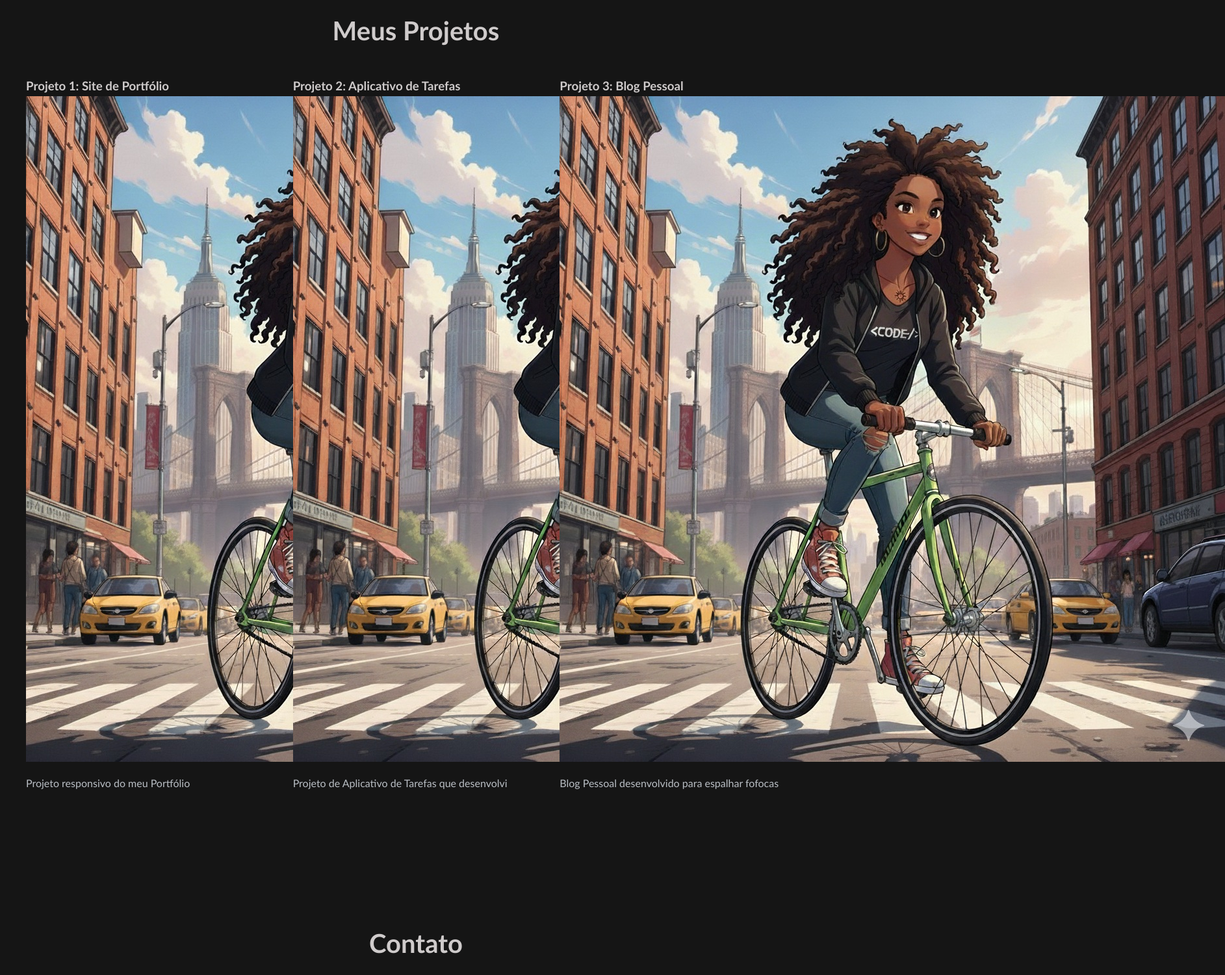
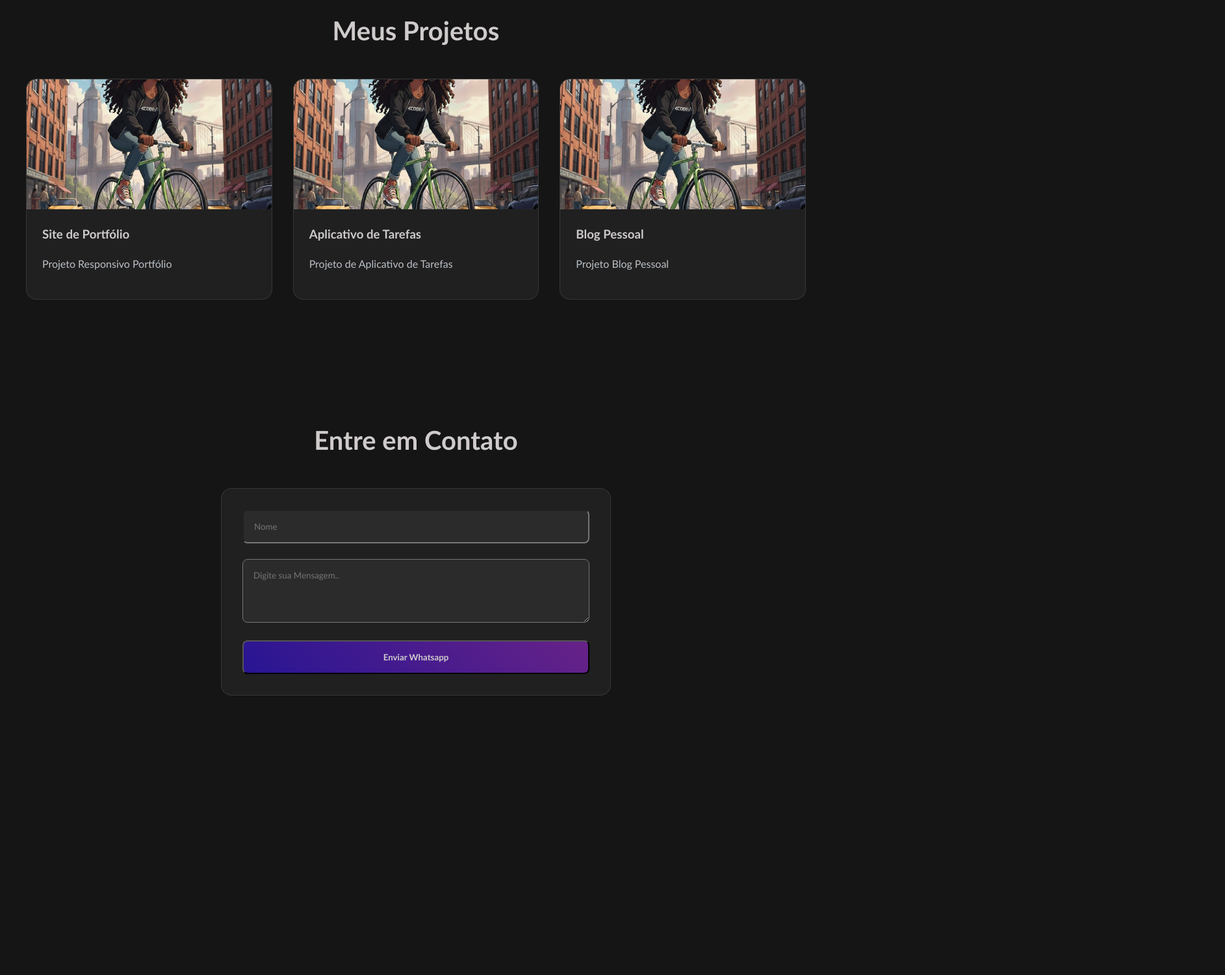
Before and after one commit to cyclist-dev/Iniciando-JS-TESTEMeuPortfolio, a plain HTML site: page index.html in a window 1280 px wide. Shown: the part 1300-2800 px from the top of the page at 65% size, 1885 px wide, since content can reach past the window. After the commit the page ends 2466 px from the top, so only its background shows below. Drawn offline with Linux system fonts and the light colour scheme.

Commit message:
código terminado

```diff
--- a/index.html
+++ b/index.html
@@ -1,5 +1,5 @@
 <!DOCTYPE html>
-<html lang="ept-br">
+<html lang="pt-br">
 
 <head>
     <meta charset="UTF-8">
@@ -9,6 +9,9 @@
 </head>
 
 <body>
+
+    <div class="particulas"></div>
+
     <nav class="navegacao">
         <ul class="menu">
             <li>
@@ -26,7 +29,7 @@
         </ul>
     </nav>
 
-    <main id="#inicio" class="cabecalho">
+    <main id="inicio" class="cabecalho">
         <img src="img/marcela.jpg" alt="Foto de Marcela Costa" class="foto-perfil">
         <h1>Marcela Costa</h1>
         <p class="cabecalho-sub-titulo">Desenvolvedora Full Stack</p>
@@ -34,51 +37,81 @@
 
     <section id="sobre" class="sobre">
         <h2 class="sobre-titulo">Sobre mim</h2>
+
         <div class="sobre-caixa">
             <p class="sobre-paragrafo">
                 Olá! Meu nome é Marcela Costa e sou uma desenvolvedora Full Stack apaixonada por criar soluções
                 inovadoras na web. Com experiência em diversas tecnologias, estou sempre em busca de novos desafios para
                 aprimorar minhas habilidades e contribuir para projetos impactantes.
             </p>
-
         </div>
-
     </section>
 
     <section id="projetos" class="projetos">
         <h2 class="projetos-titulo">Meus Projetos</h2>
         <div class="projetos-caixa">
-            <div class="projeto-card">
-                <h3 class="info-projetos">Projeto 1: Site de Portfólio</h3>
-                <img src="img/projeto1.jpg" alt="Projeto 1" class="projeto-imagem">
-                <p class="paragrafo-projetos">Projeto responsivo do meu Portfólio</p>
+            <div class="projetos-card">
+                <img src="img/projeto1.jpg" alt="Projeto 1" class="projetos-imagem">
+                <div class="caixa-textos-projetos">
+                    <h3 class="info-projetos">Site de Portfólio</h3>
+                    <p class="paragrafo-projetos">Projeto Responsivo Portfólio</p>
                 </div>
-            <div class="projeto-card">
-                <h3 class="info-projetos">Projeto 2: Aplicativo de Tarefas</h3>
-                <img src="img/projeto2.jpg" alt="Projeto 2" class="projeto-imagem">
-                <p class="paragrafo-projetos">Projeto de Aplicativo de Tarefas que desenvolvi</p>
             </div>
-            <div class="projeto-card">
-                <h3 class="info-projetos">Projeto 3: Blog Pessoal</h3>
-                <img src="img/projeto3.jpg" alt="Projeto 3" class="projeto-imagem">
-                <p class="paragrafo-projetos">Blog Pessoal desenvolvido para espalhar fofocas</p>
 
+            <div class="projetos-card">
+                <img src="img/projeto2.jpg" alt="Projeto 2" class="projetos-imagem">
+                <div class="caixa-textos-projetos">
+                    <h3 class="info-projetos">Aplicativo de Tarefas</h3>
+                    <p class="paragrafo-projetos">Projeto de Aplicativo de Tarefas</p>
+                </div>
+            </div>
+
+            <div class="projetos-card">
+                <img src="img/projeto3.jpg" alt="Projeto 3" class="projetos-imagem">
+                <div class="caixa-textos-projetos">
+                    <h3 class="info-projetos">Blog Pessoal</h3>
+                    <p class="paragrafo-projetos">Projeto Blog Pessoal</p>
+                </div>
             </div>
         </div>
     </section>
+
     <section id="contato" class="contato">
-        <h2 class="contato-titulo">Contato</h2>
-        <div class="contato-caixa">
-            <form class="formulario-contato" id="formulario">
+        <h2 class="contato-titulo">Entre em Contato</h2>
+
+        <form class="formulario-contato" id="formulario" onsubmit="enviarWhats(event)">
             <div class="grupo-form">
-                    <input placeholder="Nome" class="campo-form">
-                </div>
-                <div class="grupo-form">
-                    <textarea class="text-form" placeholder="Digite sua Mensagem.."></textarea>
+                <input placeholder="Nome" class="campo-form" id="nome">
             </div>
 
+            <div class="grupo-form">
+                <textarea class="campo-form" placeholder="Digite sua Mensagem.." rows="4" id="mensagem"></textarea>
+            </div>
+
+            <button type="submit" class="botao-form">Enviar Whatsapp</button>
 
         </form>
+
+    </section>
+
+    <script>
+
+        function enviarWhats(event) {
+            event.preventDefault();
+
+            const nome = document.getElementById('nome').value;
+            const mensagem = document.getElementById('mensagem').value;
+            const telefone = '5513996619197';
+
+            const texto = `Olá, meu nome é ${nome}, ${mensagem}`;
+            const msgFormatada = encodeURIComponent(texto);
+
+            const url = `https://wa.me/${telefone}?text=${msgFormatada}`;
+
+            window.open(url, '_blank');
+        }
+
+    </script>
 
 </body>
 
```
Lines whose indentation alone changed are shown as unchanged.
